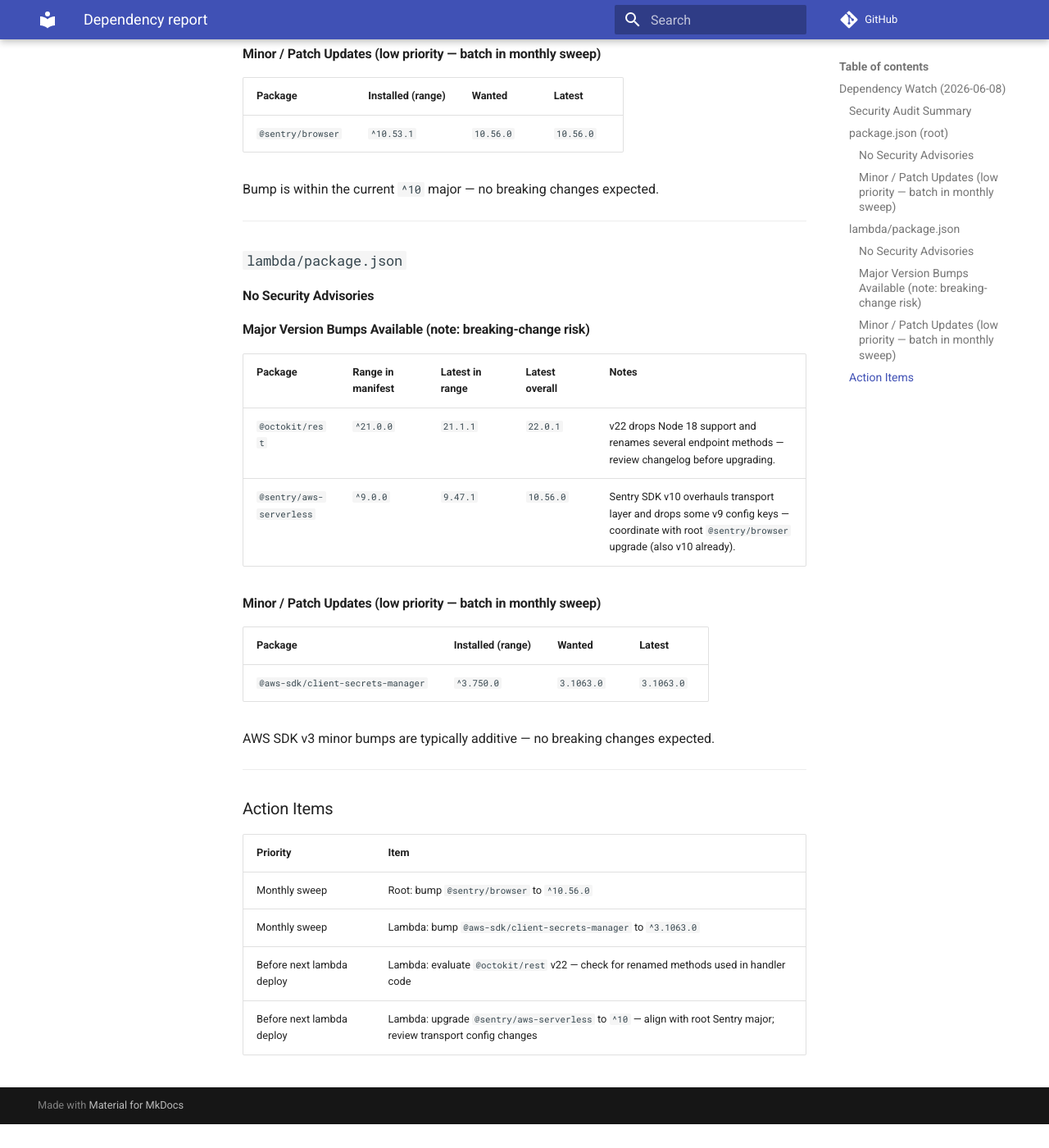
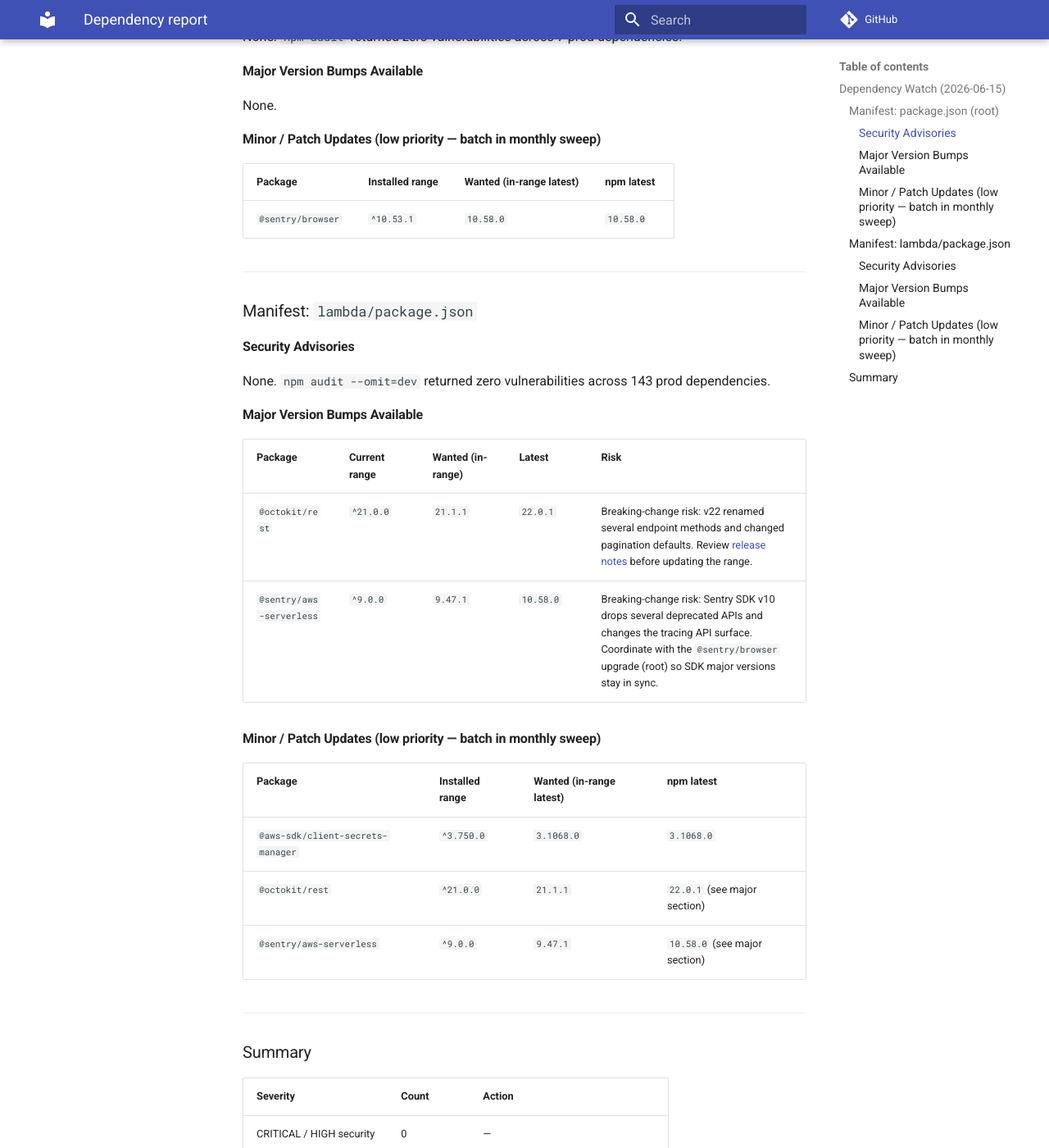
Before and after one commit to jaetill/draft, an MkDocs documentation site: the page built from docs/dependency-report.md, in a window 1280 px wide and 1400 px high, scrolled down 443 px. Shown: the whole window at 82% size. Built offline with MkDocs 1.6.1 and Material for MkDocs 9.7.7, drawn with Linux system fonts in a browser that asks for light colours; comment, search, counter and statistics services are not loaded; before the commit the page ends 1814 px from its top, so only the background shows below that; some of the changed text lies outside the part shown.

Commit message:
dep-watch: weekly report 2026-06-15

```diff
--- a/docs/dependency-report.md
+++ b/docs/dependency-report.md
@@ -1,51 +1,53 @@
-## Dependency Watch (2026-06-08)
+## Dependency Watch (2026-06-15)
 
-### Security Audit Summary
-
-No production security vulnerabilities detected in any manifest.
+> Generated by dep-watcher. Re-run to refresh. No git commands included — a separate workflow job publishes this file.
 
 ---
 
-### `package.json` (root)
+### Manifest: `package.json` (root)
 
-#### No Security Advisories
+#### Security Advisories
+None. `npm audit` returned zero vulnerabilities across 7 prod dependencies.
+
+#### Major Version Bumps Available
+None.
 
 #### Minor / Patch Updates (low priority — batch in monthly sweep)
 
-| Package | Installed (range) | Wanted | Latest |
+| Package | Installed range | Wanted (in-range latest) | npm latest |
 |---|---|---|---|
-| `@sentry/browser` | `^10.53.1` | `10.56.0` | `10.56.0` |
-
-Bump is within the current `^10` major — no breaking changes expected.
+| `@sentry/browser` | `^10.53.1` | `10.58.0` | `10.58.0` |
 
 ---
 
-### `lambda/package.json`
+### Manifest: `lambda/package.json`
 
-#### No Security Advisories
+#### Security Advisories
+None. `npm audit --omit=dev` returned zero vulnerabilities across 143 prod dependencies.
 
-#### Major Version Bumps Available (note: breaking-change risk)
+#### Major Version Bumps Available
 
-| Package | Range in manifest | Latest in range | Latest overall | Notes |
+| Package | Current range | Wanted (in-range) | Latest | Risk |
 |---|---|---|---|---|
-| `@octokit/rest` | `^21.0.0` | `21.1.1` | `22.0.1` | v22 drops Node 18 support and renames several endpoint methods — review changelog before upgrading. |
-| `@sentry/aws-serverless` | `^9.0.0` | `9.47.1` | `10.56.0` | Sentry SDK v10 overhauls transport layer and drops some v9 config keys — coordinate with root `@sentry/browser` upgrade (also v10 already). |
+| `@octokit/rest` | `^21.0.0` | `21.1.1` | `22.0.1` | Breaking-change risk: v22 renamed several endpoint methods and changed pagination defaults. Review [release notes](https://github.com/octokit/rest.js/releases/tag/v22.0.0) before updating the range. |
+| `@sentry/aws-serverless` | `^9.0.0` | `9.47.1` | `10.58.0` | Breaking-change risk: Sentry SDK v10 drops several deprecated APIs and changes the tracing API surface. Coordinate with the `@sentry/browser` upgrade (root) so SDK major versions stay in sync. |
 
 #### Minor / Patch Updates (low priority — batch in monthly sweep)
 
-| Package | Installed (range) | Wanted | Latest |
+| Package | Installed range | Wanted (in-range latest) | npm latest |
 |---|---|---|---|
-| `@aws-sdk/client-secrets-manager` | `^3.750.0` | `3.1063.0` | `3.1063.0` |
-
-AWS SDK v3 minor bumps are typically additive — no breaking changes expected.
+| `@aws-sdk/client-secrets-manager` | `^3.750.0` | `3.1068.0` | `3.1068.0` |
+| `@octokit/rest` | `^21.0.0` | `21.1.1` | `22.0.1` (see major section) |
+| `@sentry/aws-serverless` | `^9.0.0` | `9.47.1` | `10.58.0` (see major section) |
 
 ---
 
-### Action Items
+### Summary
 
-| Priority | Item |
-|---|---|
-| Monthly sweep | Root: bump `@sentry/browser` to `^10.56.0` |
-| Monthly sweep | Lambda: bump `@aws-sdk/client-secrets-manager` to `^3.1063.0` |
-| Before next lambda deploy | Lambda: evaluate `@octokit/rest` v22 — check for renamed methods used in handler code |
-| Before next lambda deploy | Lambda: upgrade `@sentry/aws-serverless` to `^10` — align with root Sentry major; review transport config changes |
+| Severity | Count | Action |
+|---|---|---|
+| CRITICAL / HIGH security | 0 | — |
+| Major version available | 2 | Review before draft day; not blocking |
+| Minor / patch available | 4 | Batch monthly sweep |
+
+No security advisories require immediate action. The two major-version gaps (`@octokit/rest` 21→22, `@sentry/aws-serverless` 9→10) carry breaking-change risk and should be reviewed together with the companion `@sentry/browser` upgrade before the next draft-day deploy window.
```
